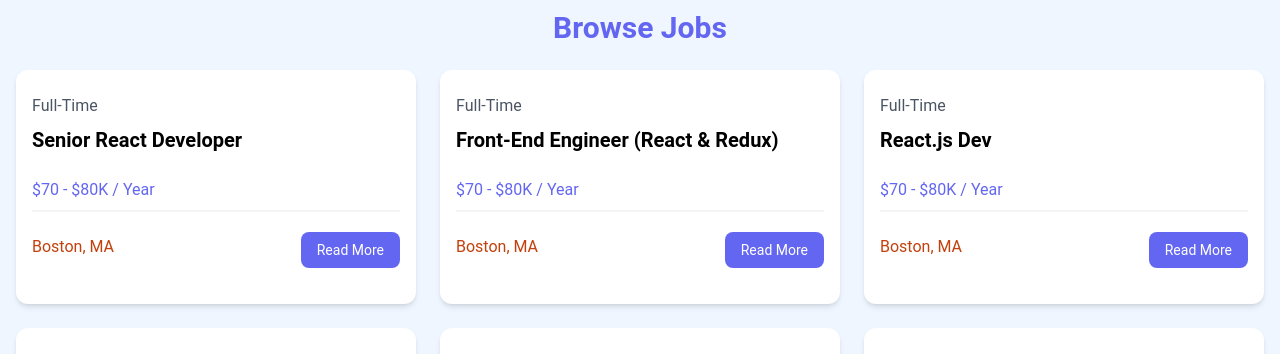
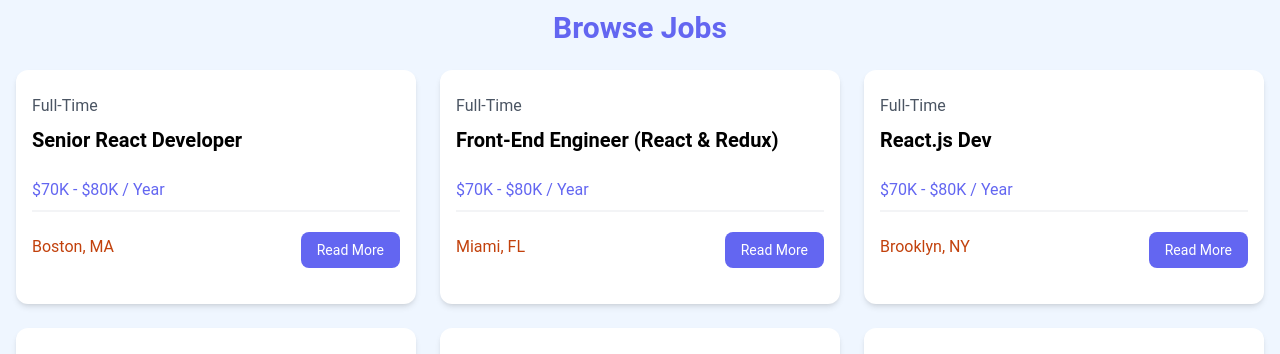
Before and after one commit to skillzz9/recruitREACT, a React (Vite) app: page / in a window 1280 px wide. Shown: the part 591-945 px from the top of the page. Built offline with nearby package versions, Linux system fonts and the light colour scheme.

Commit message:
made each job listing a component which takes in a prop object from the json file

```diff
--- /dev/null
+++ b/src/components/JobListing.jsx
@@ -0,0 +1,36 @@
+import React from 'react';
+
+const JobListing = ({ job }) => {
+  return (
+    <div className="bg-white rounded-xl shadow-md relative">
+              <div className="p-4">
+                <div className="mb-6">
+                  <div className="text-gray-600 my-2">{job.type}</div>
+                  <h3 className="text-xl font-bold">{job.title}</h3>
+                </div>
+
+                <div className="mb-5">
+                </div>
+
+                <h3 className="text-indigo-500 mb-2">{job.salary} / Year</h3>
+
+                <div className="border border-gray-100 mb-5"></div>
+
+                <div className="flex flex-col lg:flex-row justify-between mb-4">
+                  <div className="text-orange-700 mb-3">
+                    <i className="fa-solid fa-location-dot text-lg"></i>
+                    {job.location}
+                  </div>
+                  <a
+                    href={`/job/${job.id}`}
+                    className="h-[36px] bg-indigo-500 hover:bg-indigo-600 text-white px-4 py-2 rounded-lg text-center text-sm"
+                  >
+                   Read More
+                  </a>
+                </div>
+              </div>
+            </div>
+  )
+}
+
+export default JobListing
--- a/src/components/JobListings.jsx
+++ b/src/components/JobListings.jsx
@@ -1,5 +1,6 @@
 import React from 'react'
 import jobs from '../jobs.json';
+import JobListing from './JobListing';
 
 const JobListings = () => {
     console.log(jobs);
@@ -11,34 +12,7 @@
           </h2>
           <div className="grid grid-cols-1 md:grid-cols-3 gap-6">
             {jobs.jobs.map((job)=>(
-                <div className="bg-white rounded-xl shadow-md relative">
-              <div className="p-4">
-                <div className="mb-6">
-                  <div className="text-gray-600 my-2">{job.type}</div>
-                  <h3 className="text-xl font-bold">{job.title}</h3>
-                </div>
-
-                <div className="mb-5">
-                </div>
-
-                <h3 className="text-indigo-500 mb-2">$70 - $80K / Year</h3>
-
-                <div className="border border-gray-100 mb-5"></div>
-
-                <div className="flex flex-col lg:flex-row justify-between mb-4">
-                  <div className="text-orange-700 mb-3">
-                    <i className="fa-solid fa-location-dot text-lg"></i>
-                    Boston, MA
-                  </div>
-                  <a
-                    href="job.html"
-                    className="h-[36px] bg-indigo-500 hover:bg-indigo-600 text-white px-4 py-2 rounded-lg text-center text-sm"
-                  >
-                   Read More
-                  </a>
-                </div>
-              </div>
-            </div>
+                <JobListing key = {job.id} job = {job}></JobListing>
             ))}
           </div>
         </div>
```
